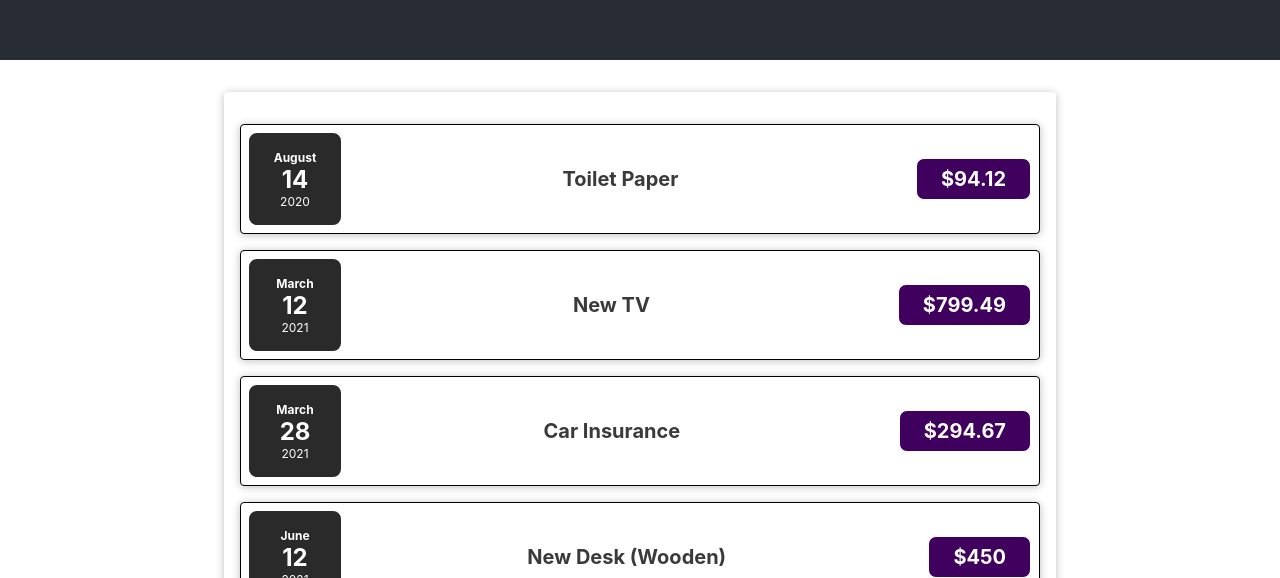
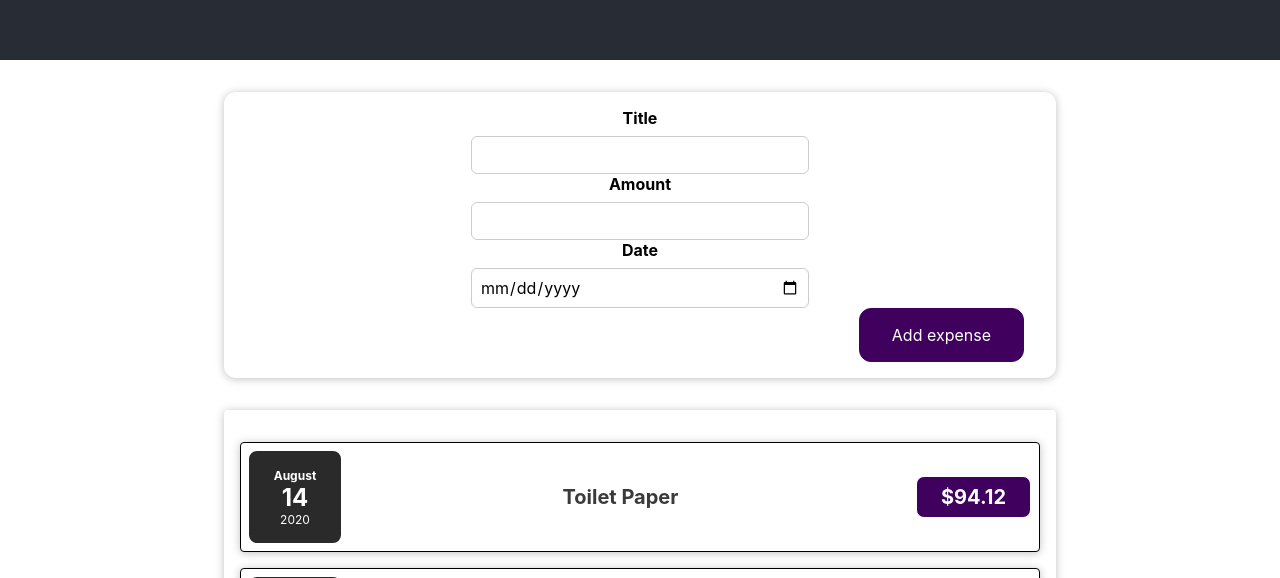
Before and after one commit to JaroslawJaniak/expenses-tracker-react-app, a React (Create React App) app: page / in a window 1280 px wide. Shown: the part 740-1318 px from the top of the page. Built offline with nearby package versions, Linux system fonts and the light colour scheme.

Commit message:
Adding Form inputs

```diff
--- a/src/App.js
+++ b/src/App.js
@@ -1,5 +1,6 @@
 import "./App.css";
 import Expenses from "./components/expenses/Expenses";
+import NewExpense from "./components/newExpenses/NewExpense";
 
 function App() {
   const expenses = [
@@ -39,6 +40,7 @@
       <header className="App-header">
         <h1>Expenses Tracker</h1>
       </header>
+      <NewExpense />
       <Expenses items={expenses} />
     </div>
   );
--- a/src/components/expenses/ExpenseItem.js
+++ b/src/components/expenses/ExpenseItem.js
@@ -2,7 +2,7 @@
 
 import "./ExpenseItem.css";
 import ExpenseDate from "./ExpenseDate";
-import Card from "../UI/card.js";
+import Card from "../UI/Card.js";
 
 const ExpenseItem = (props) => {
   return (
--- a/src/components/expenses/Expenses.js
+++ b/src/components/expenses/Expenses.js
@@ -1,7 +1,7 @@
 import "./Expenses.css";
 import ExpenseItem from "./ExpenseItem";
 
-import Card from "../UI/card";
+import Card from "../UI/Card";
 
 function Expenses(props) {
   return (
--- /dev/null
+++ b/src/components/newExpenses/ExpenseForm.css
@@ -0,0 +1,26 @@
+.new-expense__controls {
+  display: flex;
+  flex-wrap: wrap;
+  gap: 1rem;
+  margin-bottom: 1rem;
+  text-align: left;
+}
+
+.new-expense__control label {
+  font-weight: bold;
+  margin-bottom: 0.5rem;
+  display: block;
+}
+
+.new-expense__control input {
+  font: inherit;
+  padding: 0.5rem;
+  border-radius: 6px;
+  border: 1px solid #ccc;
+  width: 20rem;
+  max-width: 100%;
+}
+
+.new-expense__actions {
+  text-align: right;
+}
--- /dev/null
+++ b/src/components/newExpenses/ExpenseForm.js
@@ -0,0 +1,31 @@
+import React, { useState } from "react";
+
+import "./ExpenseForm.css";
+
+const ExpenseForm = (props) => {
+  return (
+    <form>
+      <div className="new-expense__control">
+        <div className="new-expense__control">
+          <label className="new-expense__control label">Title</label>
+          <input type="text" />
+        </div>
+        <div className="new-expense__control">
+          <label>Amount</label>
+          <input type="number" min="0.01" step="0.01" />
+        </div>
+        <div className="new-expense__control">
+          <label>Date</label>
+          <input type="date" min="2019-01-01" max="2022-12-31" />
+        </div>
+      </div>
+      <div className="new-expense__actions">
+        <button className="button" type="submit">
+          Add expense
+        </button>
+      </div>
+    </form>
+  );
+};
+
+export default ExpenseForm;
--- /dev/null
+++ b/src/components/newExpenses/NewExpense.css
@@ -0,0 +1,38 @@
+.new-expense {
+  background-color: #ffffff;
+  padding: 1rem;
+  margin: 2rem auto;
+  width: 50rem;
+  max-width: 95%;
+  border-radius: 12px;
+  text-align: center;
+  box-shadow: 0 1px 8px rgba(0, 0, 0, 0.25);
+}
+
+.new-expense button {
+  font: inherit;
+  cursor: pointer;
+  padding: 1rem 2rem;
+  border: 1px solid #40005d;
+  background-color: #40005d;
+  color: white;
+  border-radius: 12px;
+  margin-right: 1rem;
+}
+
+.new-expense button:hover,
+.new-expense button:active {
+  background-color: #510674;
+  border-color: #510674;
+}
+
+.new-expense button.alternative {
+  color: #220131;
+  border-color: transparent;
+  background-color: transparent;
+}
+
+.new-expense button.alternative:hover,
+.new-expense button.alternative:active {
+  background-color: #ddb3f8;
+}
--- /dev/null
+++ b/src/components/newExpenses/NewExpense.js
@@ -0,0 +1,14 @@
+import React from "react";
+
+import "./NewExpense.css";
+import ExpenseForm from "./ExpenseForm";
+
+const NewExpense = (props) => {
+  return (
+    <div className="new-expense">
+      <ExpenseForm />
+    </div>
+  );
+};
+
+export default NewExpense;
```
